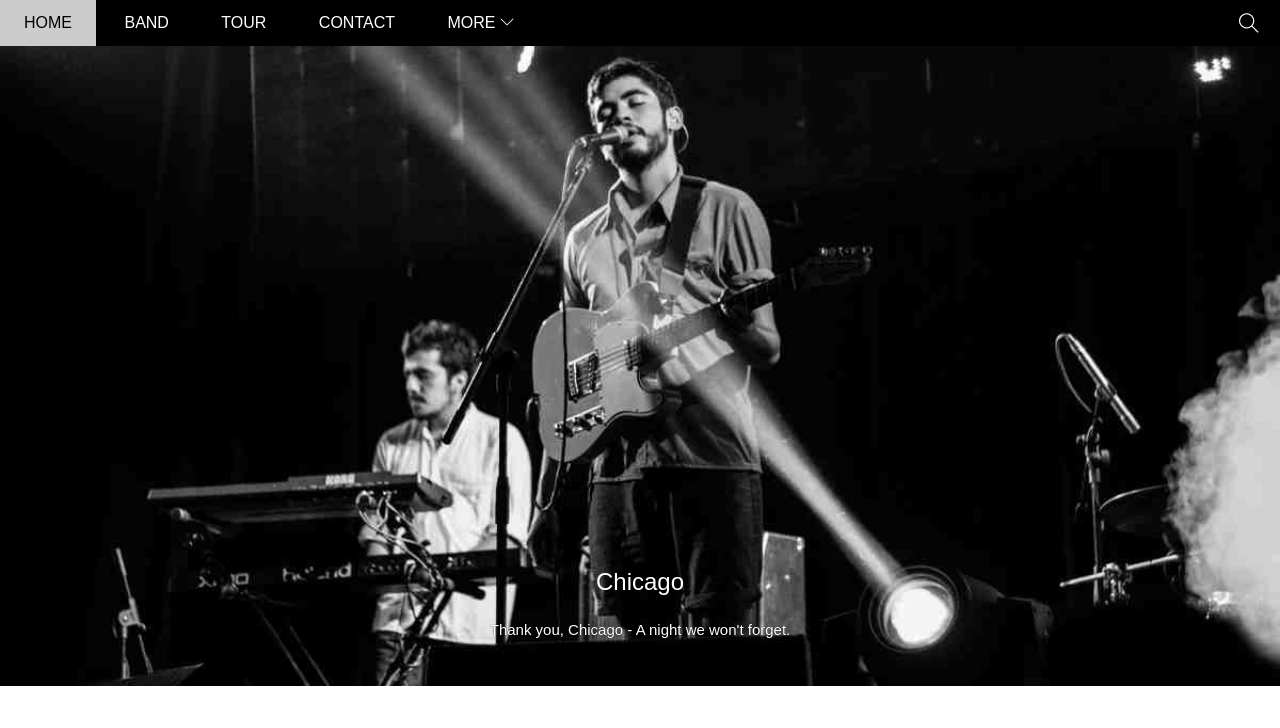
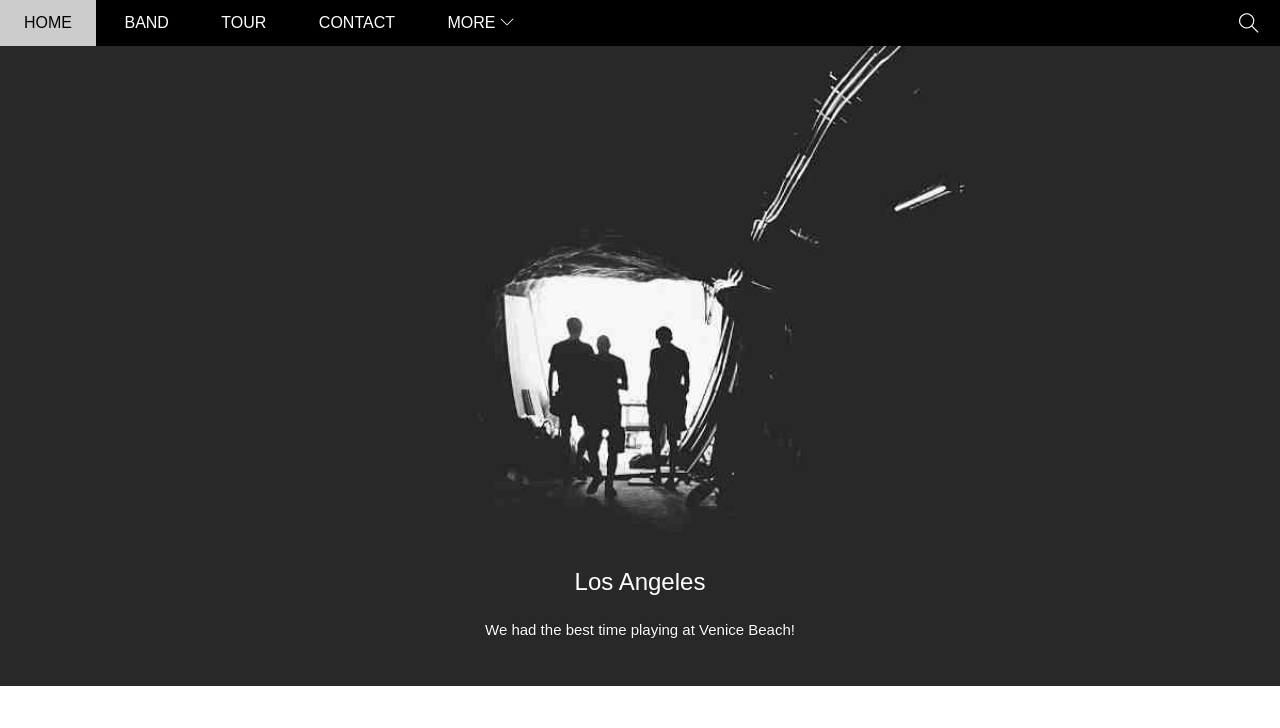
Before and after one commit to hungngohihihi/theband-Web, a plain HTML site: page index.html in a window 1280 px wide. Shown: the top 728 px of the page. Drawn offline with Linux system fonts and the light colour scheme.

Commit message:
slider change

```diff
--- a/assets/css/style.css
+++ b/assets/css/style.css
@@ -242,8 +242,8 @@ html {
 #slider{
     position: relative;
     margin-top: 46px;
-    padding-top: 50%; /* 50% chiều ngang của chính nó */
-    background: url('../img/slider/slider1.jpg') top center / cover no-repeat;
+    /* padding-top: 50%; 50% chiều ngang của chính nó */
+    /* background: url('../img/slider/slider1.jpg') top center / cover no-repeat; */
 }
 
 #slider .text-content {
--- a/index.html
+++ b/index.html
@@ -42,14 +42,51 @@
                 <div class="search-btn">
                     <i class="search-icon ti-search"></i>
                 </div>
-
             </div>
 
             <div id="slider">
+
+                <div class="w3-content w3-section">
+                    <img class="mySlides" src="./assets/img/slider/slider1.jpg" style="width:100%">
+                    <img class="mySlides" src="./assets/img/slider/slider2.jpg" style="width:100%">
+                    <img class="mySlides" src="./assets/img/slider/slider3.jpg" style="width:100%">
+                </div>
+
                 <div class="text-content">
                     <h2 class="text-heading">Chicago</h2>
                     <div class="text-description">Thank you, Chicago - A night we won't forget.</div>
                 </div>
+
+                <div class="text-content">
+                    <h2 class="text-heading">Los Angeles</h2>
+                    <div class="text-description">We had the best time playing at Venice Beach!</div>
+                </div>
+
+                <div class="text-content">
+                    <h2 class="text-heading">New York</h2>
+                    <div class="text-description">The atmosphere in New York is lorem ipsum.</div>
+                </div>
+
+                <script>
+                    var myIndex = 0;
+                    carousel();
+
+                    function carousel() {
+                        var i;
+                        var x = document.getElementsByClassName("mySlides");
+                        var y = document.getElementsByClassName("text-content");
+
+                        for (i = 0; i < x.length; i++) {
+                          x[i].style.display = "none";
+                          y[i].style.display = "none";
+                        }
+                        myIndex++;
+                        if (myIndex > x.length) {myIndex = 1}
+                        x[myIndex-1].style.display = "block";
+                        y[myIndex-1].style.display = "block";
+                        setTimeout(carousel, 4000); // Change image every 4 seconds
+                    }
+                </script>
             </div>
 
             <div id="content">
@@ -73,7 +110,6 @@
                             <p class="member-name">Name</p>
                             <img src="./assets/img/band/member1.jpg" alt="Name" class="member-img">
                         </div>
-
                     </div>
                 </div>
 
@@ -161,7 +197,6 @@
                 </div>
             </div>
             <div class="img-footer">
-                <!-- <img src="./assets/css/img/footer.jpg" alt="" > -->
             </div>
         </div>
             </div>
```
Also changed, not shown: assets/img/slider/slider2.jpg (added), assets/img/slider/slider3.jpg (added), 2 other files.
